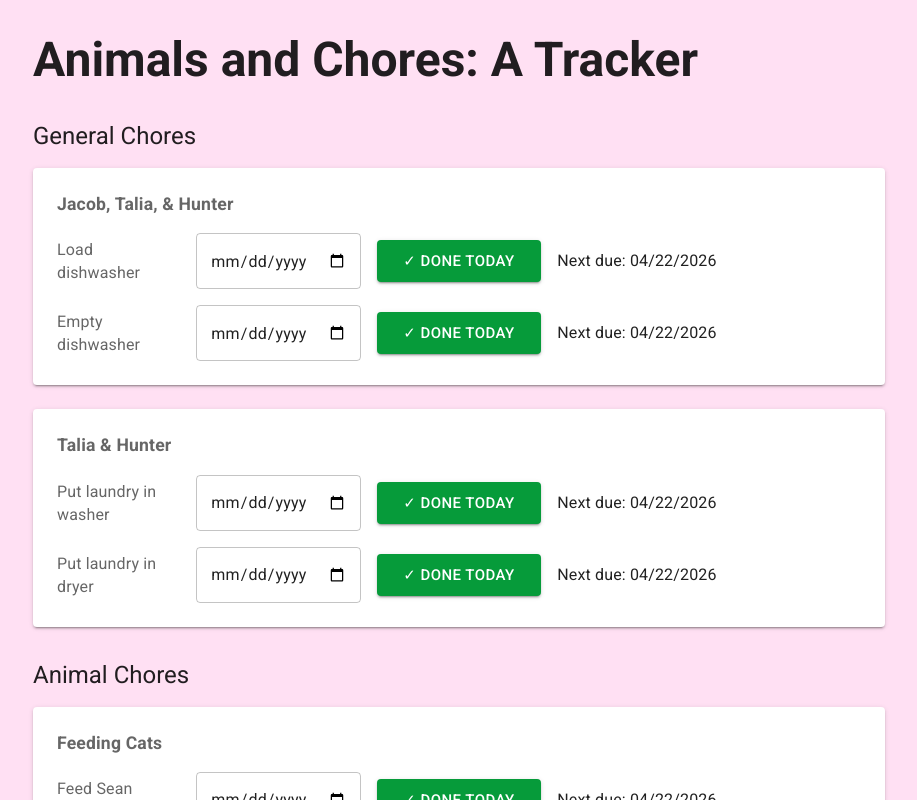
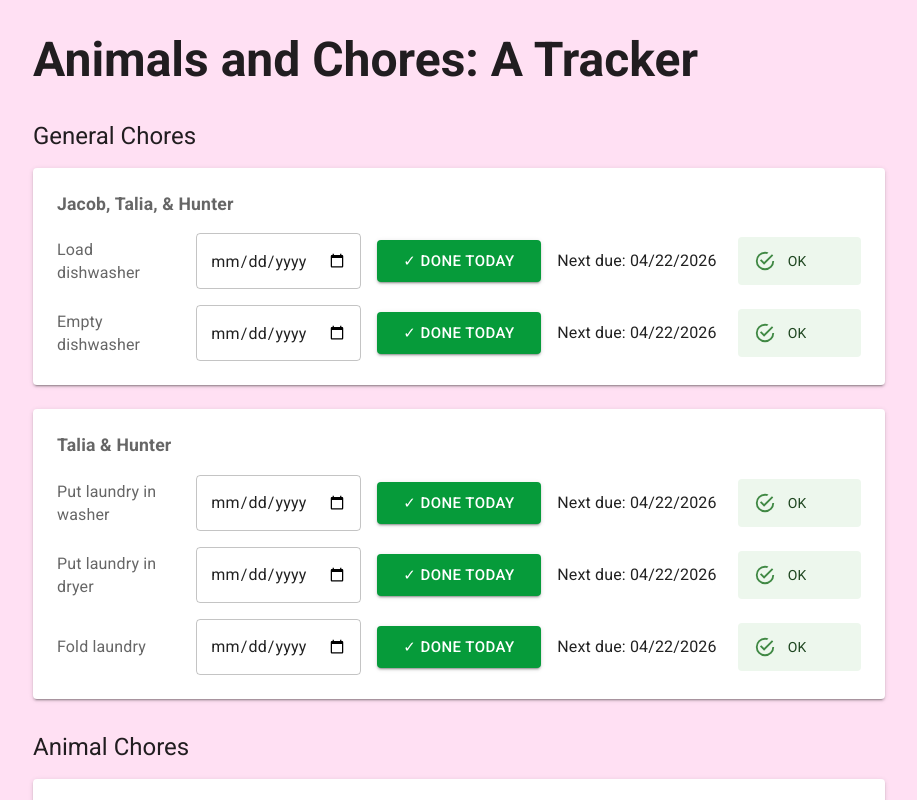
Before and after one commit to talia-storymaker/animals-and-chores, a React (Vite) app: page / in a window 1280 px wide. Shown: the top 800 px of the page, without its empty margins (181-1098 px from the left). Built offline with nearby package versions, Linux system fonts and the light colour scheme.

Commit message:
Add OK status marker

```diff
--- a/src/App.tsx
+++ b/src/App.tsx
@@ -57,6 +57,7 @@ const chores: Chore[] = [
   },
   { name: "washLaundry", label: "Put laundry in washer", category: "general" },
   { name: "dryLaundry", label: "Put laundry in dryer", category: "general" },
+  { name: "foldLaundry", label: "Fold laundry", category: "general", dueInXDays: 2},
   {
     name: "feedSeanMorning",
     label: "Feed Sean (morning)",
@@ -213,6 +214,7 @@ function App() {
                         label={chore.label}
                         dayDone={choresStatus[chore.name]}
                         changeHandler={handleChange}
+                        dueInXDays={chore.dueInXDays}
                       />
                     );
                   }
--- a/src/components/Chore.tsx
+++ b/src/components/Chore.tsx
@@ -56,10 +56,10 @@ export default function Chore({
         ✓ Done today
       </Button>
       Next due: {format(dueDate, "MM/dd/yyyy")}
-      {dueDate < new Date() && (
-        <Alert severity="warning">
-          Overdue
-        </Alert>
+      {dueDate < new Date() ? (
+        <Alert severity="warning">Overdue</Alert>
+      ) : (
+        <Alert severity="success">OK</Alert>
       )}
     </Box>
   );
```
